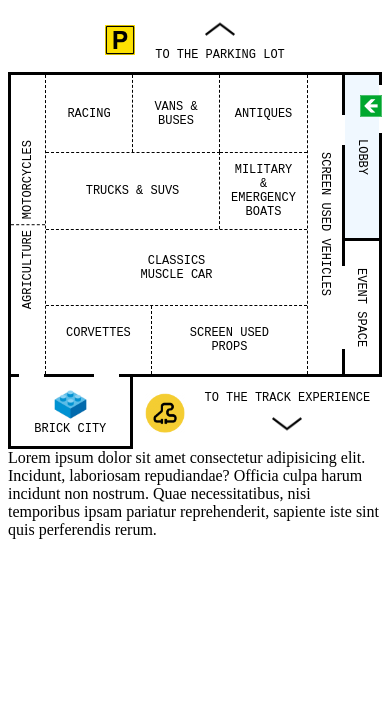
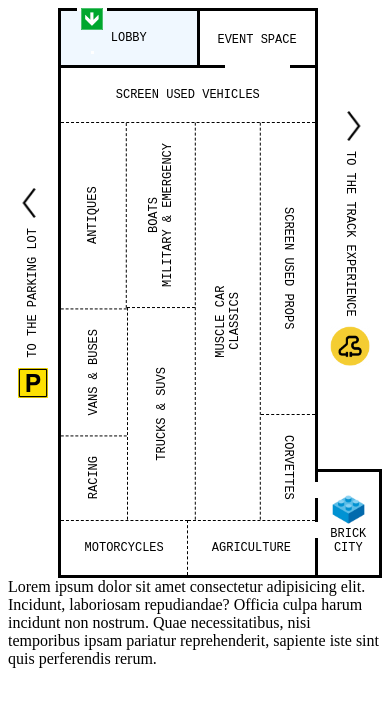
Before and after one commit to vzybailo/interactive-map-museum, a plain HTML site: page index.html in a window 390 px wide. Drawn offline with Linux system fonts and the light colour scheme.

Commit message:
mobile version

```diff
--- a/style.css
+++ b/style.css
@@ -12,6 +12,9 @@
     border: 3px solid;
     display: flex;
     justify-content: space-between;
+}
+.map__block {
+    flex-grow: 1;
 }
 .map__parking {
     display: flex;
@@ -29,7 +32,6 @@
     width: 100%;
     padding: 20px;
     max-width: 100%;
-    flex-shrink: 0;
 }
 .map__moto:first-child {
     margin-top: 0;
@@ -321,33 +323,84 @@ div#modal-text {
     0%, 100% {transform: rotate(90deg) translateX(0);}
     50% {transform: rotate(90deg) translateX(5px);}
 }
-@media screen and (max-width: 480px) {
+@keyframes bounceMob {
+    0%, 100% {transform: rotate(-180deg) translateX(0);}
+    50% {transform: rotate(-180deg) translateX(5px);}
+}
+@keyframes bounceMobRight {
+    0%, 100% {transform: rotate(0deg) translateX(0);}
+    50% {transform: rotate(0deg) translateX(5px);}
+}
+@media screen and (max-width: 768px) {
     .map {
+        display: flex;
+        justify-content: center;
         font-size: 12px;
     }
     .map__wrapper {
         width: fit-content;
+        flex-direction: column-reverse;
+        width: 100%;
+    }
+    .map__main-block {
+        writing-mode: vertical-lr;
+        transform: rotate(-180deg);
+    }
+    .map__main-block.trucks {
+        grid-column: span 1;
+    }
+    .map__block {
+        display: flex;
+    }
+    .map__main-bottom {
+        display: flex;
+        flex-direction: column-reverse;
+        justify-content: space-around;
+    }
+    .map__footer {
+        display: flex;
+        flex-direction: column-reverse;
+    }
+    .map__main-bottom span {
+        writing-mode: vertical-lr;
+    }
+    .screen-used {
+        border-bottom: 1px dashed;
+        border-left: 0;
+    }
+    .map__main-block.classic-cars {
+        border: 0 dashed;
+        border-left-width: 1px;
+        border-right-width: 1px;
     }
     .map__main-block,
     .screen-used,
-    .map__entry {
-        padding: 10px;
+    .map__entry,
+    .map__moto {
+        padding: 20px;
     }
     .moto {
-        padding: 0 5px;
+        padding: 0;
+        flex-direction: row;
+        border-right: 0;
     }
-    .map__moto {
-        padding: 5px;
+
+    .map__moto:first-child {
+        border-right: 1px dashed;
+    }
+    .map__moto:last-child {
+        border-top: 1px dashed;
     }
     .map__footer-track {
         padding: 20px;
+        height: 100%;
     }
     span {
         text-align: center;
     }
     .map__footer-brick {
         flex-direction: column;
-        padding: 10px;
+        padding: 20px 10px;
     }
     .lego-icon {
         margin-right: 0;
@@ -355,14 +408,19 @@ div#modal-text {
     }
     img.race-track {
         width: 40px;
-        margin-right: 10;
+        margin-right: 0;
     }
     img.parking-sign {
         width: 30px;
+        margin-right: 0;
+        margin-top: 10px;
     }
     img.entry-icon {
         width: 22px;
         right: -3px;
+        top: -3px;
+        left: 20px;
+        transform: rotate(-90deg);
     }
     .map__footer-brick:before,
     .map__footer-brick:after {
@@ -370,6 +428,124 @@ div#modal-text {
     }
     .map__parking,
     .map__footer-track {
+        display: flex;
+        flex-direction: column-reverse;
         padding: 10px;
     }
+    .map__parking-content span {
+        writing-mode: vertical-lr;
+        transform: rotate(-180deg);
+        padding-bottom: 10px;
+    }
+    img.arrow-up {
+        animation: bounceMob 1.5s infinite ease-in-out;
+    }
+    img.arrow-down {
+        animation: bounceMobRight 1.5s infinite ease-in-out;
+        margin-bottom: 10px;
+    }
+    .map__block.entry-space {
+        flex-direction: row;
+    }
+    .map__entry {
+        border-left: 0;
+        border-right: 3px solid;
+    }
+    .map__entry:before {
+        width: 30px;
+        height: 3px;
+        top: -3px;
+        left: 16px;
+    }
+    .map__entry:after {
+        height: 3px;
+        bottom: -3px;
+        left: 30px;
+    }
+    .map__entry,
+    .map__event-space,
+    .screen-used,
+    .map__moto {
+       writing-mode: inherit;
+       transform: rotate(0deg);
+    }
+    .map__main {
+        display: grid;
+        grid-template-columns: repeat(3, 1fr);
+        grid-template-rows: repeat(3, auto);
+        text-align: center;
+        align-items: stretch;
+        grid-template-areas:
+            "antique military classics"
+            "vans trucks classics"
+            "racing trucks classics";
+        width: 100%;
+    }
+    .antique {
+        grid-area: antique;
+        border-left: 1px dashed;
+    }
+    .map__main-block.vans {
+        grid-area: vans;
+        border: 0 dashed;
+        border-top-width: 1px;
+        border-bottom-width: 1px;
+        border-right: 0;
+    }
+    .map__main-block.racing {
+        grid-area: racing;
+        border-right: 0;
+    }
+    .military { grid-area: military; }
+    .map__main-block.trucks {
+        grid-area: trucks;
+        border-top: 0;
+    }
+    .classic-cars { grid-area: classics; }
+    .screen-pops {
+        flex-grow: 1;
+        border-left: 0;
+        border-bottom: 1px dashed;
+    }
+    .map__footer-track-content {
+        flex-direction: column-reverse;
+        margin-bottom: 10px;
+    }
+    .map__footer-track-content span {
+        writing-mode: vertical-lr;
+    }
+    .map__footer-brick {
+        border-left: 0;
+        border-top: 3px solid #000;
+    }
+    .map__footer-brick:before {
+        left: -3px;
+        top: 10px;
+        height: 16px;
+        width: 3px;
+    }
+    .map__footer-brick:after {
+        left: -3px;
+        top: 50px;
+        height: 16px;
+        width: 3px;
+    }
+    .map__event-space {
+        height: 100%;
+    }
+    .map__event-space:before {
+        width: 25px;
+        height: 3px;
+        right: 0;
+        bottom: 0;
+        top: auto;
+        left: auto;
+    }
+    .map__event-space:after {
+        width: 25px;
+        height: 3px;
+    }
+    div#modal-text {
+        padding-left: 10px;
+    }
 }
```
Also changed, not shown: scripts.js (+13 -13 lines).
